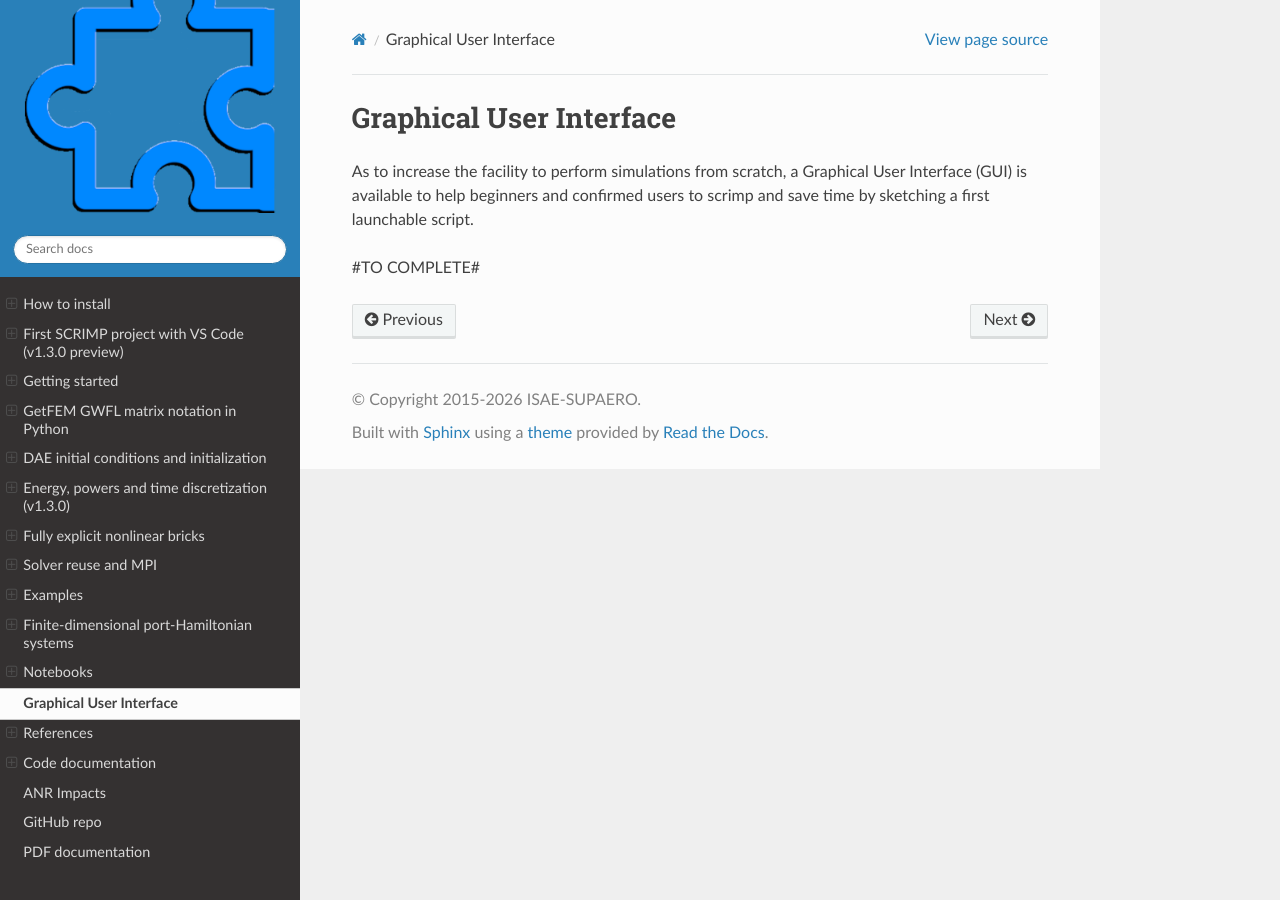
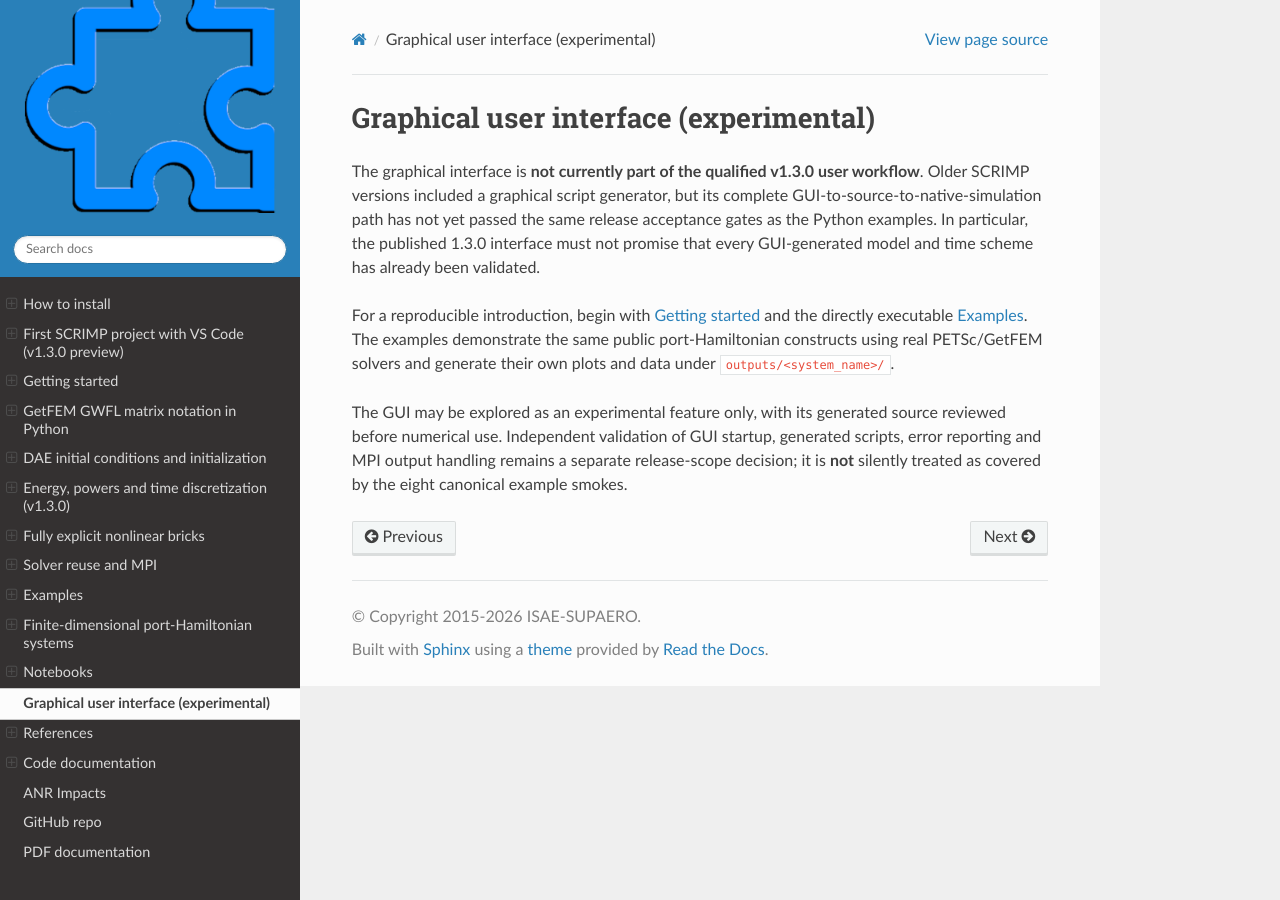
Before and after one commit to g-haine/scrimp, a Sphinx documentation site: the page built from docs/source/GUI.rst, in a window 1280 px wide. Built offline with Sphinx 7.4.7 and the Read the Docs theme 3.1.0, drawn with Linux system fonts in a browser that asks for light colours.

Commit message:
docs: replace unfinished GUI stub with explicit experimental scope and qualified Python entry points

```diff
--- a/docs/source/GUI.rst
+++ b/docs/source/GUI.rst
@@ -1,8 +1,24 @@
-Graphical User Interface
-========================
+Graphical user interface (experimental)
+=======================================
 
-.. _GUI:
+The graphical interface is **not currently part of the qualified
+v1.3.0 user workflow**. Older SCRIMP versions included a graphical
+script generator, but its complete GUI-to-source-to-native-simulation
+path has not yet passed the same release acceptance gates as the
+Python examples. In particular, the published 1.3.0 interface must
+not promise that every GUI-generated model and time scheme has
+already been validated.
 
-As to increase the facility to perform simulations from scratch, a Graphical User Interface (GUI) is available to help beginners and confirmed users to scrimp and save time by sketching a first launchable script.
+For a reproducible introduction, begin with
+:doc:`started` and the directly executable
+:doc:`examples`. The examples demonstrate the same public
+port-Hamiltonian constructs using real PETSc/GetFEM solvers
+and generate their own plots and data under
+``outputs/<system_name>/``.
 
-#TO COMPLETE#
+The GUI may be explored as an experimental feature only,
+with its generated source reviewed before numerical use.
+Independent validation of GUI startup, generated scripts,
+error reporting and MPI output handling remains a
+separate release-scope decision; it is **not** silently
+treated as covered by the eight canonical example smokes.
```
